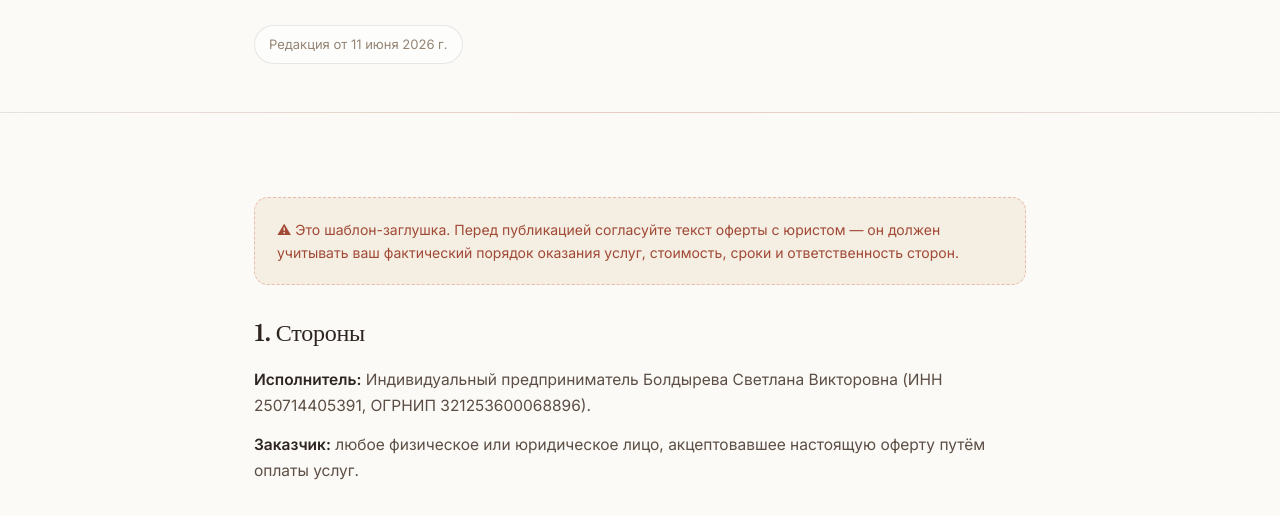
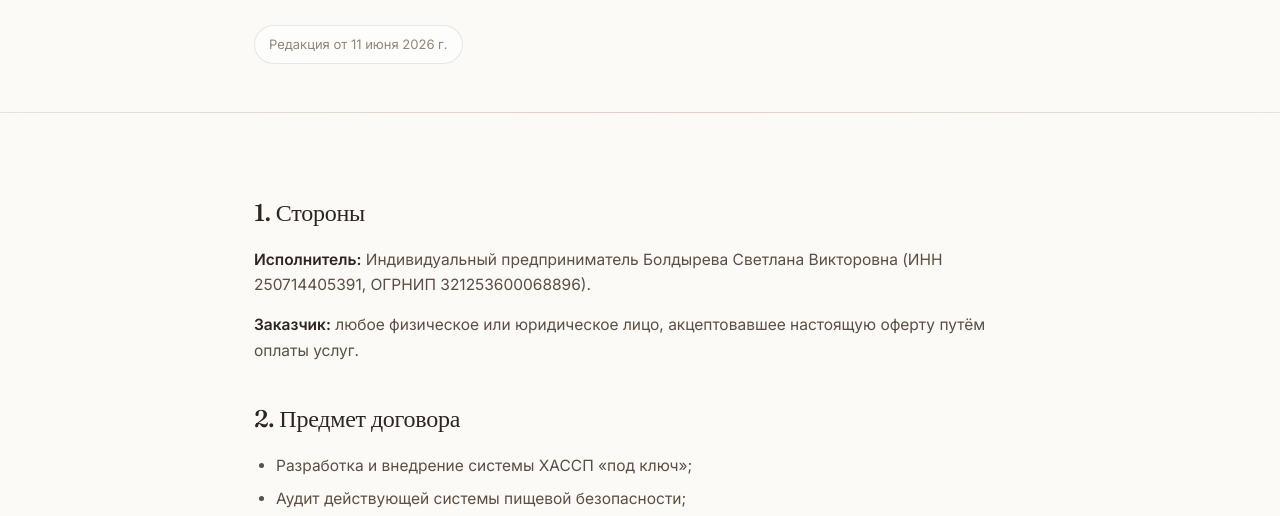
Before and after one commit to Artemshchurev/haccp, a plain HTML site: page offer.html in a window 1280 px wide. Shown: the part 242-758 px from the top of the page. Drawn offline with Linux system fonts and the light colour scheme.

Commit message:
Deleted zaglushka

```diff
--- a/offer.html
+++ b/offer.html
@@ -29,12 +29,6 @@
 
 <main class="legal">
   <div class="container">
-
-    <div class="legal-notice">
-      ⚠ Это шаблон-заглушка. Перед публикацией согласуйте текст оферты
-      с&nbsp;юристом — он&nbsp;должен учитывать ваш фактический порядок оказания
-      услуг, стоимость, сроки и&nbsp;ответственность сторон.
-    </div>
 
     <section>
       <h2>1. Стороны</h2>
```
Also changed, not shown: consent.html (+0 -6 lines), privacy.html (+0 -7 lines).
